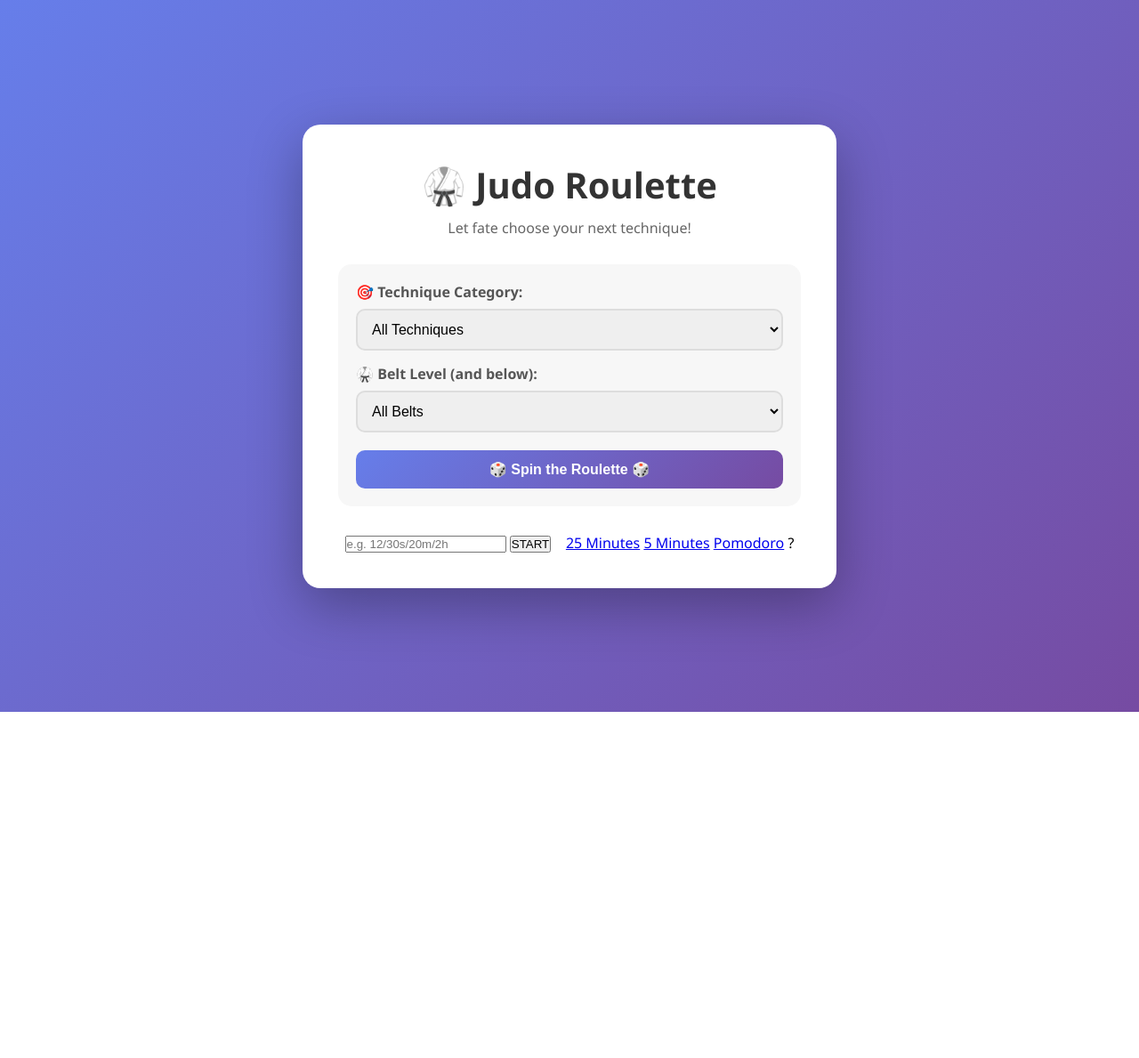
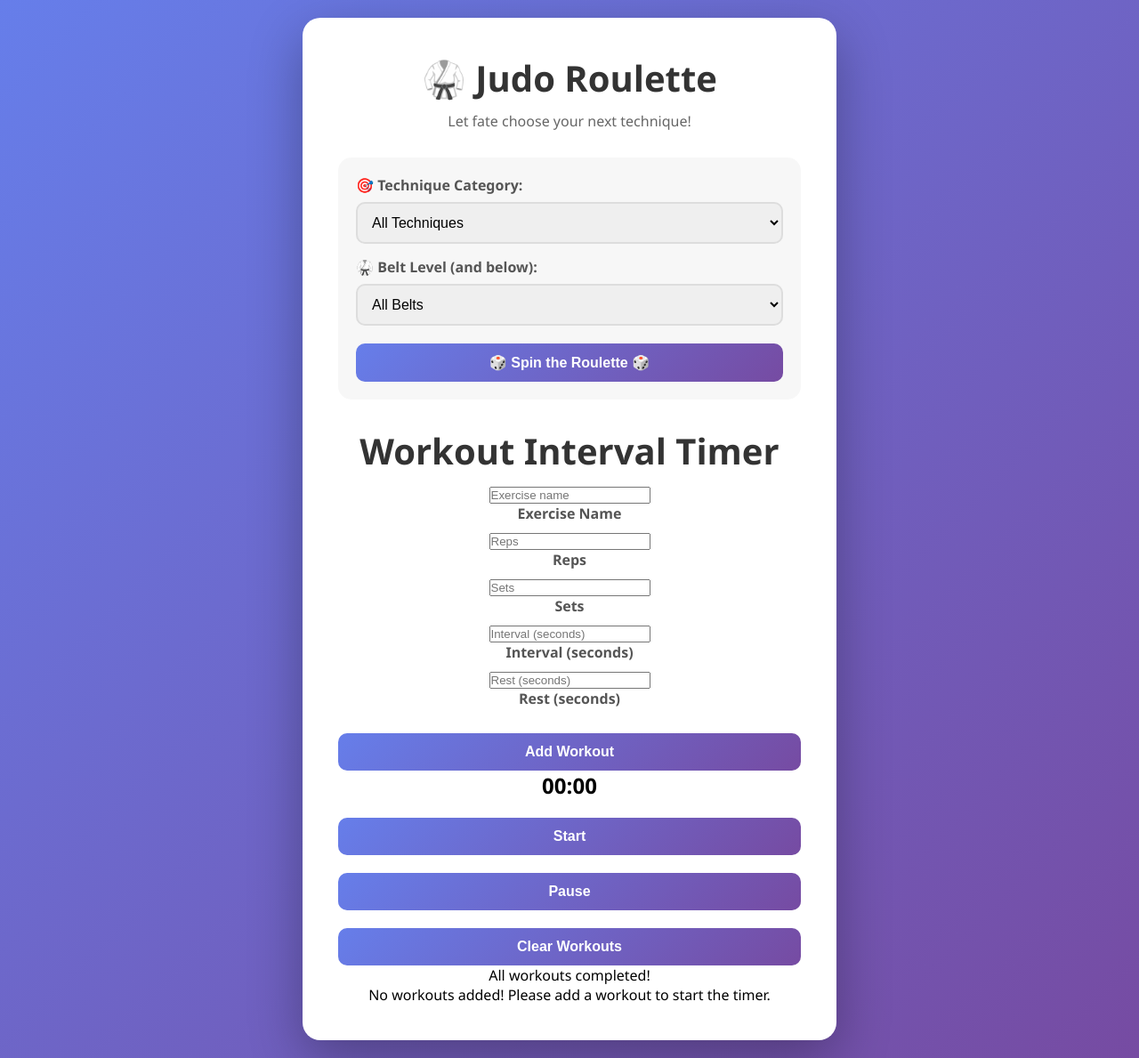
Before and after one commit to NotNulls/judo_roulette, a Flask app: page / in a window 1280 px wide. Shown: the whole page at 89% size. Before the commit the page ends 800 px from the top, so only its background shows below. Run offline with Flask 3, Linux system fonts and the light colour scheme.

Commit message:
Added 'Workout interval timer'

```diff
--- a/app/__init__.py
+++ b/app/__init__.py
@@ -6,7 +6,7 @@
 
 def create_app(config_class=Config):
     app = Flask(__name__)
-    app.config['SECRET_KEY'] = os.environ.get('SECRET_KEY')
+    # app.config['SECRET_KEY'] = os.environ.get('SECRET_KEY')
     app.config.from_object(config_class)
 
 
--- a/app/main/routes.py
+++ b/app/main/routes.py
@@ -114,20 +114,20 @@
         flash(u'Please enter a valid time, e.g., 34, 20s, 15m, 2h')
         return redirect(url_for('main.index'))
     if time[-1] not in 'smh':
-        return redirect(url_for('timer', num=int(time)))
+        return redirect(url_for('main.timer', num=int(time)))
     else:
         type = {'s': 'timer', 'm': 'minutes', 'h': 'hours'}
         return redirect(url_for(type[time[-1]], num=int(time[:-1])))
 
 @main_bp.route('/<int:num>m')
 def minutes(num):
-    return redirect(url_for('timer', num=num*60))
+    return redirect(url_for('main.index', num=num*60))
 
 @main_bp.route('/<int:num>h')
 def hours(num):
-    return redirect(url_for('timer', num=num*3600))
+    return redirect(url_for('main.index', num=num*3600))
 
 # todo pomodoro mode: loop a 25-5 minutes cycle
-@main_bp.route('/pomodoro')
-def pomodoro():
-    return render_template('index.html')
+# @main_bp.route('/pomodoro')
+# def pomodoro():
+#     return render_template('index.html')
--- a/app/templates/index.html
+++ b/app/templates/index.html
@@ -7,18 +7,6 @@
       <link rel="stylesheet" href="{{ url_for('static', filename='style.css') }}">
    </head>
    <body>
-      <!--    <div class="container">-->
-      <!--        <h3>Welcome to TimerTimer, a simple timer</h3><br>-->
-      <!--    <p><b>You can use it in three ways:</b><br><br>-->
-      <!--      1. Enter a time in the input box (top left corner) and click the START button to begin timing.<br>-->
-      <!--      Supports plain numbers and times ending with s, m, or h, e.g., 12 / 30s / 20m / 2h.-->
-      <!--      <br><br>-->
-      <!--      2. Set a timer by appending a time value to the URL. Supported parameters are the same as above, for example:-->
-      <!--      (will start a 25-minute timer)<br><br>-->
-      <!--      3. Click one of the buttons provided at the top of the page to start a corresponding timer.<br><br>-->
-      <!--      For more information, see the link at the bottom right. Have a nice day!-->
-      <!--    </p>-->
-      <!--    </div>-->
       <div class="container">
          <h1>🥋 Judo Roulette</h1>
          <p class="subtitle">Let fate choose your next technique!</p>
@@ -54,22 +42,85 @@
                </span>
             </div>
          </div>
-      <div class="">
-         <form method="POST" action="{{ url_for('main.custom') }}" style="display:inline">
-            <input name="time" class="time-input" placeholder="e.g. 12/30s/20m/2h">
-            <input type="submit" class="startButton" value="START">
-         </form>
-         &nbsp;&nbsp;
-         <a class="workButton" href="{{ url_for('main.minutes', num=25) }}">25 Minutes</a>
-         <a class="restButton" href="{{ url_for('main.minutes', num=5) }}">5 Minutes</a>
-         <a class="pomodoro" href="https://greyli.github.io/pomodoro" target="_blank">Pomodoro</a>
-         <a class="helpButton" id="help-btn">?</a>
-         {% for message in get_flashed_messages() %}
-         <div class="alert-info">
-            {{ message }}
-         </div>
-         {% endfor %}
+<!--      <div class="">-->
+<!--         <form method="POST" action="{{ url_for('main.custom') }}" style="display:inline">-->
+<!--            <input name="time" class="time-input" placeholder="e.g. 12/30s/20m/2h">-->
+<!--            <input type="submit" class="startButton" value="START">-->
+<!--         </form>-->
+<!--         &nbsp;&nbsp;-->
+<!--         <a class="workButton" href="{{ url_for('main.minutes', num=25) }}">25 Minutes</a>-->
+<!--         <a class="restButton" href="{{ url_for('main.minutes', num=5) }}">5 Minutes</a>-->
+<!--         <a class="pomodoro" href="https://greyli.github.io/pomodoro" target="_blank">Pomodoro</a>-->
+<!--         <a class="helpButton" id="help-btn">?</a>-->
+<!--         {% for message in get_flashed_messages() %}-->
+<!--         <div class="alert-info">-->
+<!--            {{ message }}-->
+<!--         </div>-->
+<!--         {% endfor %}-->
+<!--      </div>-->
+<!--          div class="container my-4">-->
+    <h1 class="text-center mb-4">Workout Interval Timer</h1>
+    <form id="workout-form" class="row gy-3">
+      <div class="col-md-6">
+        <div class="form-floating mb-3">
+          <input type="text" id="exercise-name" class="form-control" placeholder="Exercise name" required>
+          <label for="exercise-name">Exercise Name</label>
+        </div>
       </div>
+      <div class="col-md-6">
+        <div class="form-floating mb-3">
+          <input type="number" id="reps" class="form-control" min="1" step="1" placeholder="Reps" required>
+          <label for="reps">Reps</label>
+        </div>
+      </div>
+      <div class="col-md-4">
+        <div class="form-floating mb-3">
+          <input type="number" id="sets" class="form-control" min="1" step="1" placeholder="Sets" required>
+          <label for="sets">Sets</label>
+        </div>
+      </div>
+      <div class="col-md-4">
+        <div class="form-floating mb-3">
+          <input type="number" id="interval" class="form-control" min="1" step="1" placeholder="Interval (seconds)" required>
+          <label for="interval">Interval (seconds)</label>
+        </div>
+      </div>
+      <div class="col-md-4">
+        <div class="form-floating mb-3">
+          <input type="number" id="rest" class="form-control" min="0" step="1" placeholder="Rest (seconds)" required>
+          <label for="rest">Rest (seconds)</label>
+        </div>
+      </div>
+      <div class="col-12 text-center">
+        <button type="submit" id="add-workout" class="btn btn-primary mt-3">Add Workout</button>
+      </div>
+    </form>
+    <ul id="workout-list" class="list-group my-4" aria-label="List of added workouts"></ul>
+    <div class="text-center">
+      <h2 id="timer-display" aria-live="polite">00:00</h2>
+      <h3 id="current-set" class="highlighted-text" aria-live="polite"></h3>
+      <h3 id="current-exercise" class="highlighted-text" aria-live="polite"></h3>
+      <h3 id="workout-state" class="highlighted-text" aria-live="polite"></h3>
+
+      <div class="btn-group mt-3" role="group" aria-label="Timer controls">
+        <button id="start" class="btn btn-success">Start</button>
+        <button id="pause" class="btn btn-warning" disabled>Pause</button>
+        <button id="clear-workouts" class="btn btn-danger">Clear Workouts</button>
+      </div>
+      <div id="completion-message" class="alert alert-success mt-4 d-none" role="alert">
+        All workouts completed!
+      </div>
+      <div id="no-workouts-warning" class="alert alert-danger mt-4 d-none" role="alert">
+        No workouts added! Please add a workout to start the timer.
+      </div>
+    </div>
+  </div>
+  <footer class="text-center mb-2">
+    <a href="https://github.com/codecaine-zz/workout_interval_timer" target="_blank" rel="noopener noreferrer">
+      <i class="fab fa-github fa-2x" aria-label="GitHub repository"></i>
+    </a>
+  </footer>
+  <script src="workout_timer.js"></script>
   </div>
       <script>
          async function spinRoulette() {
```
